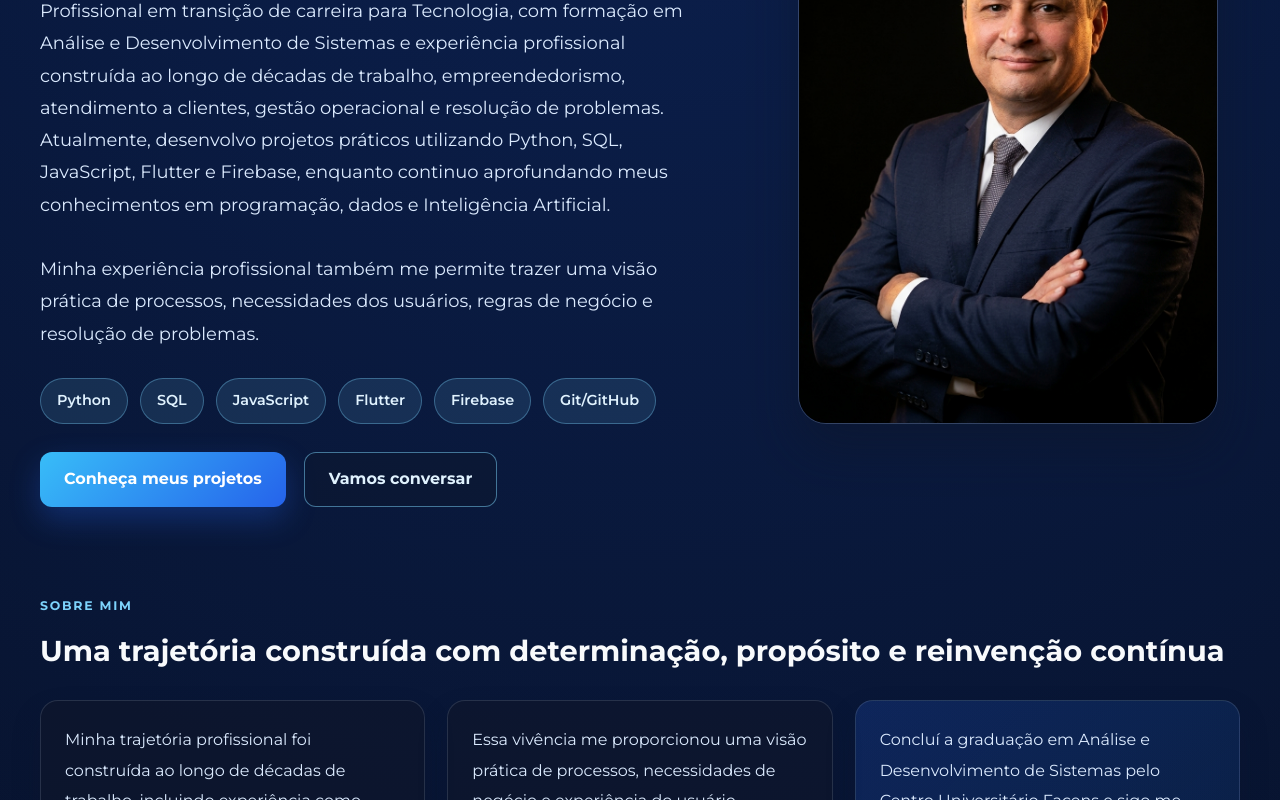
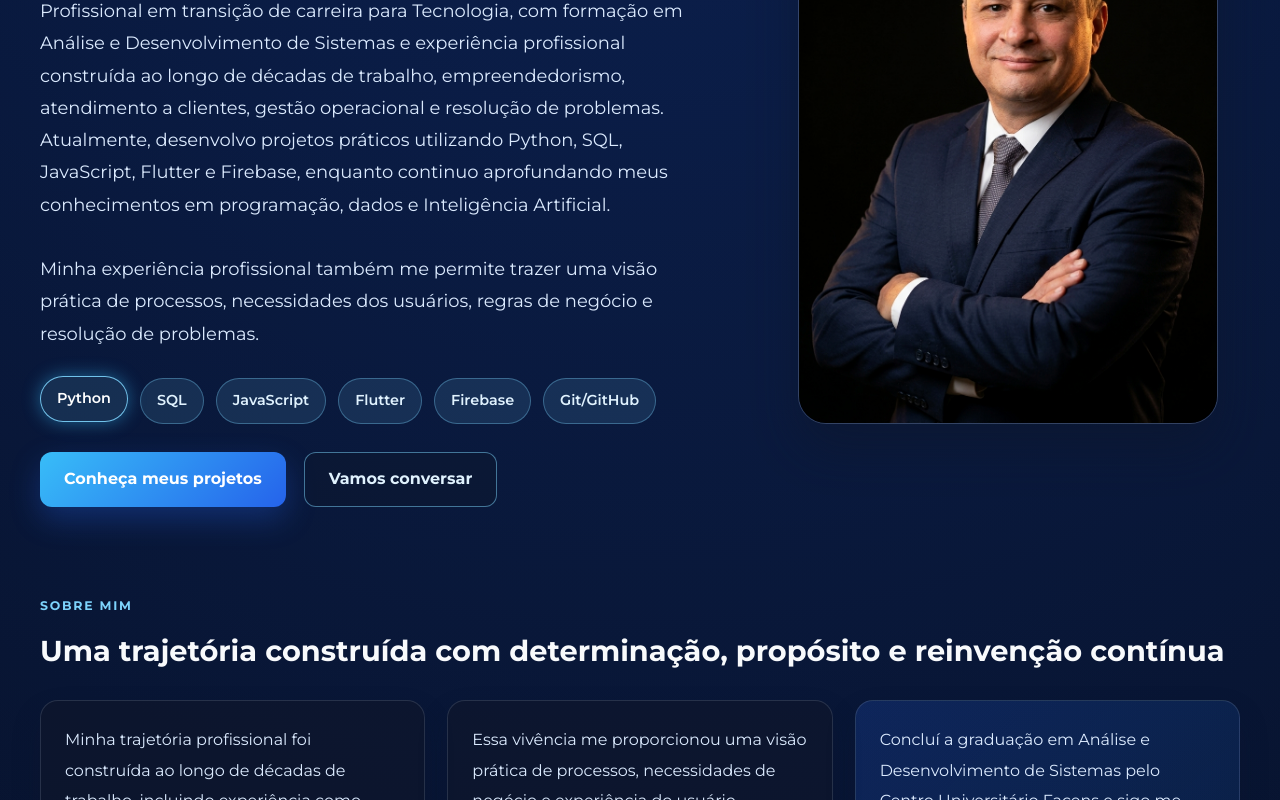
Before and after one commit to Celsoibiuna/por-tfo-lio__atualizado, a React (Vite) app: page / in a window 1280 px wide. In both pictures the pointer is over the element "Python". Shown: the part 401-1201 px from the top of the page. Built offline with nearby package versions, Linux system fonts and the light colour scheme.

Commit message:
Adiciona brilho aos badges de tecnologias

```diff
--- a/src/App.css
+++ b/src/App.css
@@ -136,6 +136,14 @@
   color: #e0f2fe;
   font-weight: 600;
   font-size: 0.9rem;
+  transition: color 0.2s ease, border-color 0.2s ease, box-shadow 0.2s ease, transform 0.2s ease;
+}
+
+.badge:hover {
+  color: #ffffff;
+  border-color: rgba(125, 211, 252, 0.9);
+  box-shadow: 0 0 18px rgba(56, 189, 248, 0.45);
+  transform: translateY(-2px);
 }
 
 .cta-row {
```
